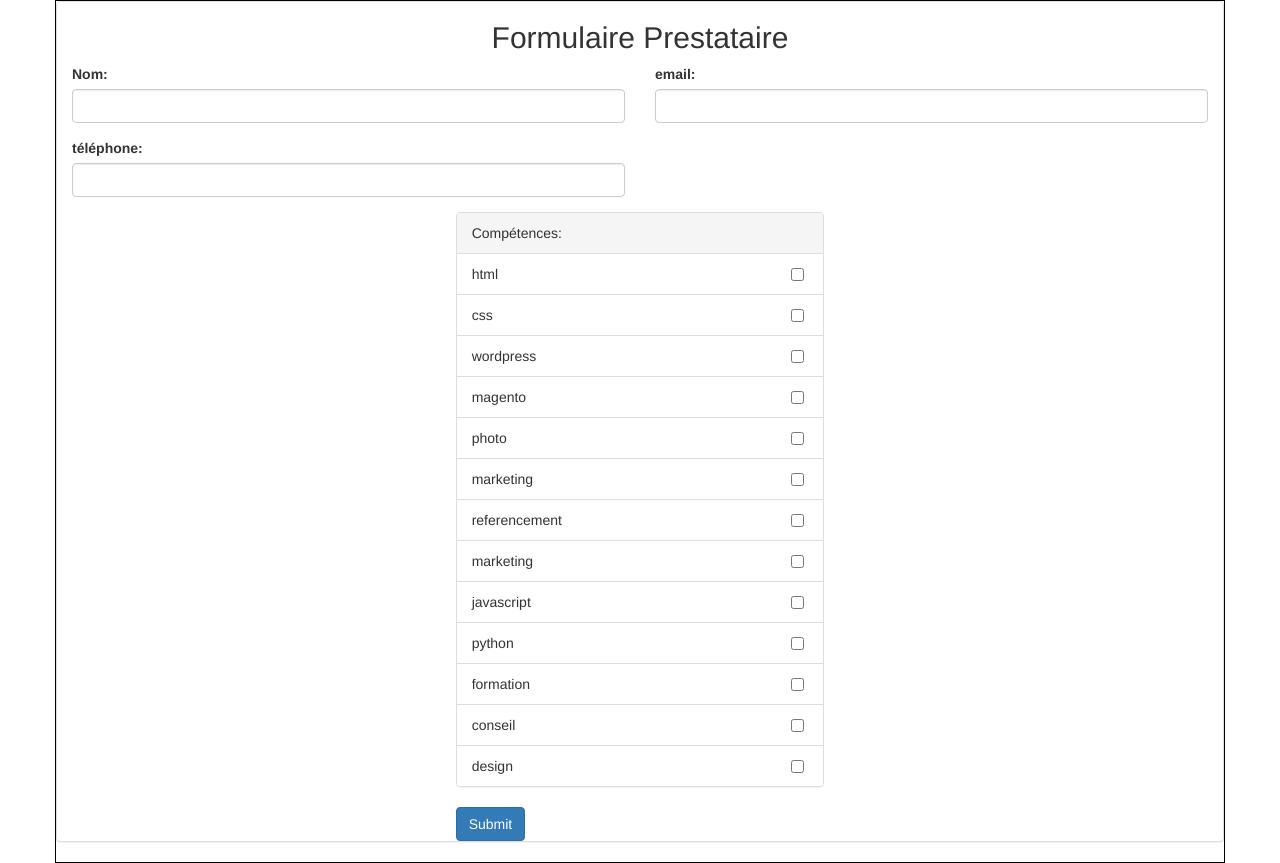
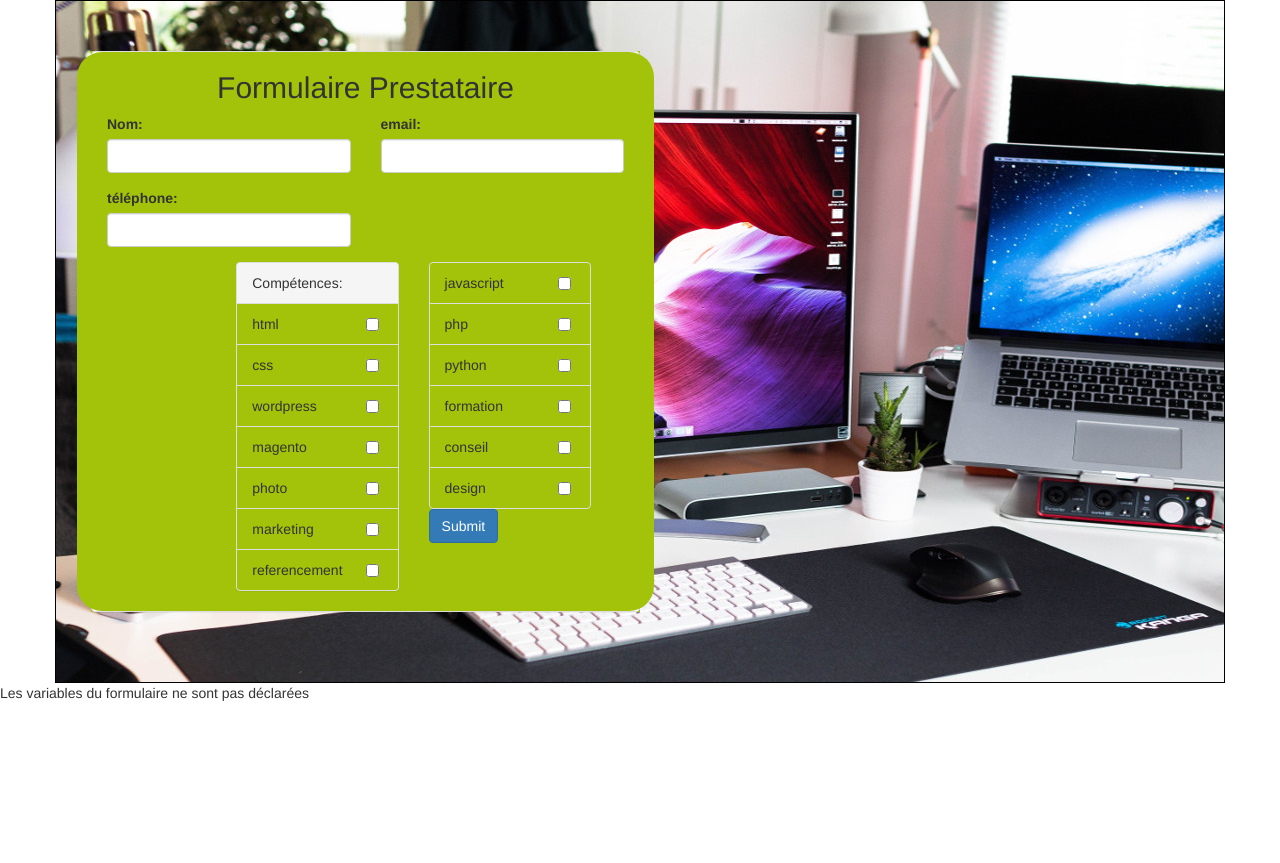
Before and after one commit to ddiez31/shareLozere, a PHP site: page /prestataire.php in a window 1280 px wide. After the commit the page ends 701 px from the top, so only its background shows below. Run offline with PHP 8.4, Linux system fonts and the light colour scheme; a stand-in replaces the project's code that opens the database connection.

Commit message:
ajout checkbox

```diff
--- a/prestataire.php
+++ b/prestataire.php
@@ -2,39 +2,38 @@
 <html>
     <head>
         <meta charset="utf-8">
-        <title></title>
+        <title>Formulaire prestataire</title>
         <link rel="stylesheet" href="bootstrap-3.3.7-dist/css/bootstrap.min.css">
-        <link rel="stylesheet" href="style.css">
+        <link rel="stylesheet" href="style/style.css">
         <script type="text/javascript" src="bootstrap-3.3.7-dist/js/bootstrap.min.js">
         </script>
     </head>
     <body>
       <div class="container">
         <div class="row">
-          <div class="col-xs-12">
+          <div class="col-xs-6" id='titre'>
           <h2>Formulaire Prestataire</h2>
           </div>
-            <form method="post" action="liste.php">
-
+            <form method="post" action="prestataire.php">
               <div class="panel panel-default">
-                <div class="col-xs-6">
+                <div class="col-xs-6 background">
                   <div class="form-group">
                     <label for="name">Nom:</label>
-                      <input type="name" class="form-control" id="name">
+                      <input type="name" class="form-control" id="name" name="name">
                   </div>
                   <div class="form-group">
                     <label for="tel">téléphone:</label>
-                      <input type="tel" class="form-control" id="tel">
+                      <input type="tel" class="form-control" id="tel" name="tel">
                   </div>
                 </div>
-                <div class="col-xs-6">
+                <div class="col-xs-6 background">
                   <div class="form-group">
                     <label for="mail">email:</label>
-                      <input type="mail" class="form-control" id="mail">
+                      <input type="mail" class="form-control" id="mail" name="mail">
                   </div>
                 </div>
-                <div class="row">
-                  <div class="col-xs-12 col-sm-6 col-md-4 col-sm-offset-3 col-md-offset-4">
+                <div class="row" id="main">
+                  <div class="col-xs-12 col-sm-6 col-md-4 col-sm-offset-3 col-md-offset-3 background">
                     <div class="panel panel-default">
 <!-- Default panel contents -->
                     <div class="panel-heading">Compétences:</div>
@@ -42,90 +41,120 @@
                     <ul class="list-group">
                       <li class="list-group-item">html
                         <div class="material-switch pull-right">
-                        <input id="someSwitchOptionDefault" name="someSwitchOption001" type="checkbox"/>
-                        <label for="someSwitchOptionDefault" class="label-default"></label>
+                        <input id="someSwitchOptionDefault" name="checkbox[]" type="checkbox" value="html"/>
+                        <label for="html" class="label-default"></label>
                         </div>
                       </li>
                       <li class="list-group-item">css
                         <div class="material-switch pull-right">
-                        <input id="someSwitchOptionPrimary" name="someSwitchOption001" type="checkbox"/>
-                        <label for="someSwitchOptionPrimary" class="label-primary"></label>
+                        <input id="someSwitchOptionPrimary" name="checkbox[]" type="checkbox" value="css"/>
+                        <label for="css" class="label-primary"></label>
                         </div>
                       </li>
                       <li class="list-group-item">wordpress
                         <div class="material-switch pull-right">
-                        <input id="someSwitchOptionSuccess" name="someSwitchOption001" type="checkbox"/>
-                        <label for="someSwitchOptionSuccess" class="label-success"></label>
+                        <input id="someSwitchOptionSuccess" name="checkbox[]" type="checkbox" value="wordpress"/>
+                        <label for="wordpress" class="label-success"></label>
                         </div>
                       </li>
                       <li class="list-group-item">magento
                         <div class="material-switch pull-right">
-                        <input id="someSwitchOptionInfo" name="someSwitchOption001" type="checkbox"/>
-                        <label for="someSwitchOptionInfo" class="label-info"></label>
+                        <input id="someSwitchOptionInfo" name="checkbox[]" type="checkbox" value="magento"/>
+                        <label for="magento" class="label-info"></label>
                         </div>
                       </li>
                       <li class="list-group-item">photo
                         <div class="material-switch pull-right">
-                        <input id="someSwitchOptionWarning" name="someSwitchOption001" type="checkbox"/>
-                        <label for="someSwitchOptionWarning" class="label-warning"></label>
+                        <input id="someSwitchOptionWarning" name="checkbox[]" type="checkbox" value="photo"/>
+                        <label for="photo" class="label-warning"></label>
                         </div>
                       </li>
                       <li class="list-group-item">marketing
                         <div class="material-switch pull-right">
-                        <input id="someSwitchOptionDanger" name="someSwitchOption001" type="checkbox"/>
-                        <label for="someSwitchOptionDanger" class="label-danger"></label>
+                        <input id="someSwitchOptionDanger" name="checkbox[]" type="checkbox" value="marketing"/>
+                        <label for="marketing" class="label-danger"></label>
                         </div>
                       </li>
                       <li class="list-group-item">referencement
                         <div class="material-switch pull-right">
-                        <input id="someSwitchOptionDanger" name="someSwitchOption001" type="checkbox"/>
-                        <label for="someSwitchOptionDanger" class="label-danger"></label>
+                        <input id="someSwitchOptionDanger" name="checkbox[]" type="checkbox" value="referencement"/>
+                        <label for="referencement" class="label-danger"></label>
                         </div>
                       </li>
-                      <li class="list-group-item">marketing
+                  </div>
+                </div>
+                <div class="col-xs-12 col-sm-6 col-md-4 background">
+                  <div class="">
+                      <li class="list-group-item">javascript
                         <div class="material-switch pull-right">
-                        <input id="someSwitchOptionDanger" name="someSwitchOption001" type="checkbox"/>
-                        <label for="someSwitchOptionDanger" class="label-danger"></label>
+                        <input id="someSwitchOptionDanger" name="checkbox[]" type="checkbox" value="javascript"/>
+                        <label for="javascript" class="label-danger"></label>
                         </div>
                       </li>
-                      <li class="list-group-item">javascript
+                      <li class="list-group-item">php
                         <div class="material-switch pull-right">
-                        <input id="someSwitchOptionDanger" name="someSwitchOption001" type="checkbox"/>
-                        <label for="someSwitchOptionDanger" class="label-danger"></label>
+                        <input id="someSwitchOptionDanger" name="checkbox[]" type="checkbox" value="php"/>
+                        <label for="php" class="label-danger"></label>
                         </div>
                       </li>
                       <li class="list-group-item">python
                         <div class="material-switch pull-right">
-                        <input id="someSwitchOptionDanger" name="someSwitchOption001" type="checkbox"/>
-                        <label for="someSwitchOptionDanger" class="label-danger"></label>
+                        <input id="someSwitchOptionDanger" name="checkbox[]" type="checkbox" value="python"/>
+                        <label for="python" class="label-danger"></label>
                         </div>
                       </li>
                       <li class="list-group-item">formation
                         <div class="material-switch pull-right">
-                        <input id="someSwitchOptionDanger" name="someSwitchOption001" type="checkbox"/>
-                        <label for="someSwitchOptionDanger" class="label-danger"></label>
+                        <input id="someSwitchOptionDanger" name="checkbox[]" type="checkbox" value="formation"/>
+                        <label for="formation" class="label-danger"></label>
                         </div>
                       </li>
                       <li class="list-group-item">conseil
                         <div class="material-switch pull-right">
-                        <input id="someSwitchOptionDanger" name="someSwitchOption001" type="checkbox"/>
-                        <label for="someSwitchOptionDanger" class="label-danger"></label>
+                        <input id="someSwitchOptionDanger" name="checkbox[]" type="checkbox" value="conseil"/>
+                        <label for="conseil" class="label-danger"></label>
                         </div>
                       </li>
                       <li class="list-group-item">design
                         <div class="material-switch pull-right">
-                        <input id="someSwitchOptionDanger" name="someSwitchOption001" type="checkbox"/>
-                        <label for="someSwitchOptionDanger" class="label-danger"></label>
+                        <input id="someSwitchOptionDanger" name="checkbox[]" type="checkbox" value="design"/>
+                        <label for="design" class="label-danger"></label>
                         </div>
                       </li>
                     </ul>
                   </div>
-                  <button type="submit" class="btn btn-default btn-primary">Submit</button>
+                  <button type="submit" class="btn btn-default btn-primary" value="submit">Submit</button>
                   </div>
                 </div>
               </div>
             </form>
           </div>
         </div>
+        <?php
+        include ("connexion.php");
+        $mysql->set_charset("utf8");
+
+        // on teste si les variables du formulaire sont bien déclarées
+        if (isset($_POST['name']) && isset($_POST['mail']) && isset($_POST['tel'])) {
+
+        	$sql = 'INSERT INTO prestataire (name, tel,  mail)
+            VALUES  ("'.$_POST['name'].'", "'.$_POST['tel'].'", "'.$_POST['mail'].'")';
+            $mysql->query($sql);
+
+            $checkbox = $_POST['checkbox'];
+            foreach ($checkbox as $valeur){
+// todo sql injection:
+                $sql = "UPDATE prestataire SET $valeur=1 WHERE mail='".$_POST['mail']."'";
+                $mysql->query($sql);
+            }
+            $mysql->close();
+
+
+        }
+        else {
+        	echo 'Les variables du formulaire ne sont pas déclarées';
+        }
+        ?>
     </body>
 </html>
+<!-- , html, css, wordpress, magento, photo, marketing, referencement, javascript, php, python, formation, conseil, design) -->
--- a/style/style.css
+++ b/style/style.css
@@ -3,5 +3,24 @@ h2 {
 }
 .container {
     border:1px solid black;
-    box-shadow:
+    background-image: url(web.jpg);
+    background-repeat: no-repeat;
+    padding: 50px;
+
 }
+
+#main {
+    background-color: rgb(162,195,9) !important;
+    border-radius: 25px;
+}
+form {
+    width: 50%;
+    /*padding: 15px;*/
+    /*height: 400px;*/
+    background-color: rgb(162,195,9);
+    /*margin: 5%;*/
+}
+.list-group-item {
+
+    background-color: rgb(162,195,9);
+}
```
Also changed, not shown: 1 other file.
